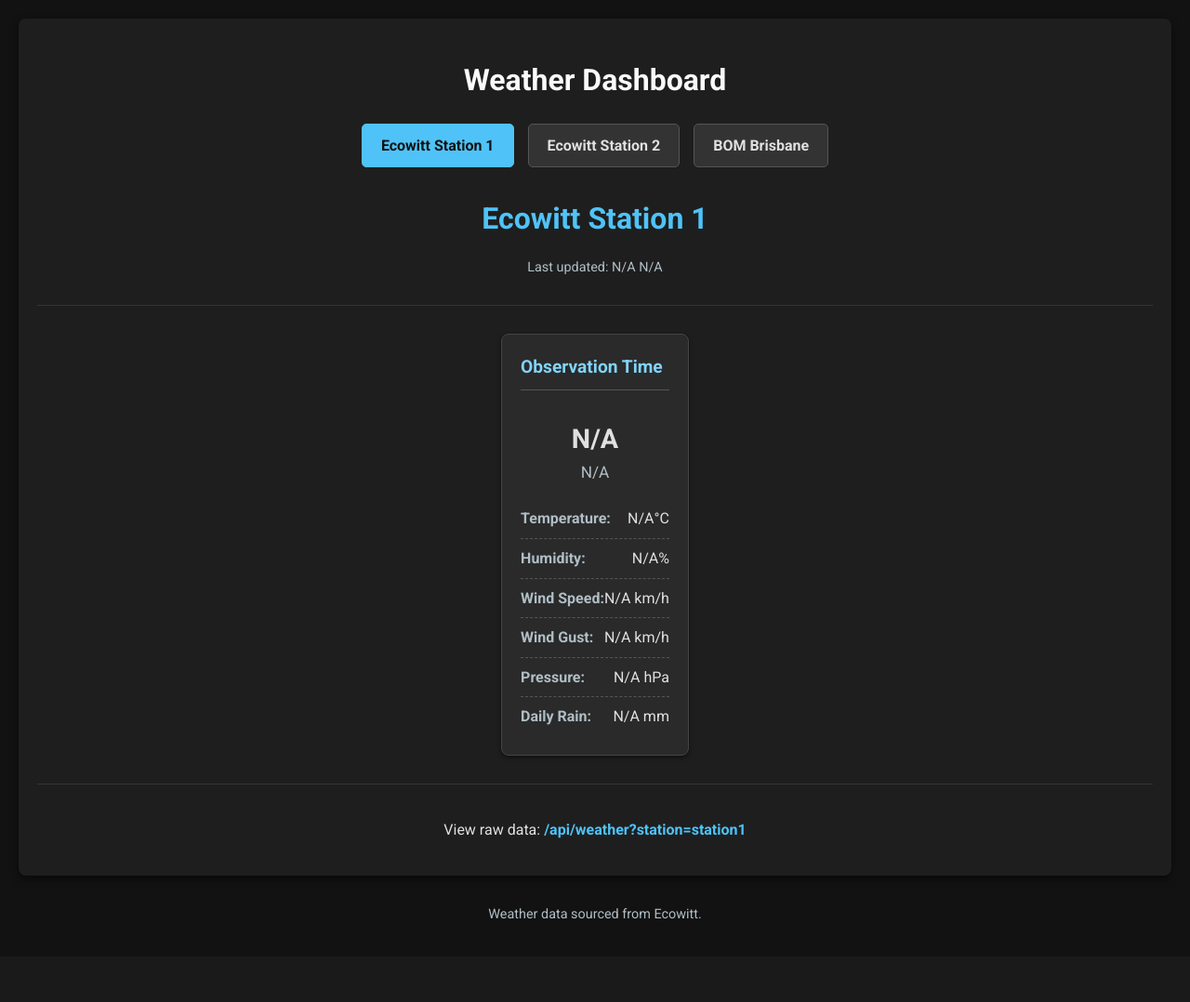
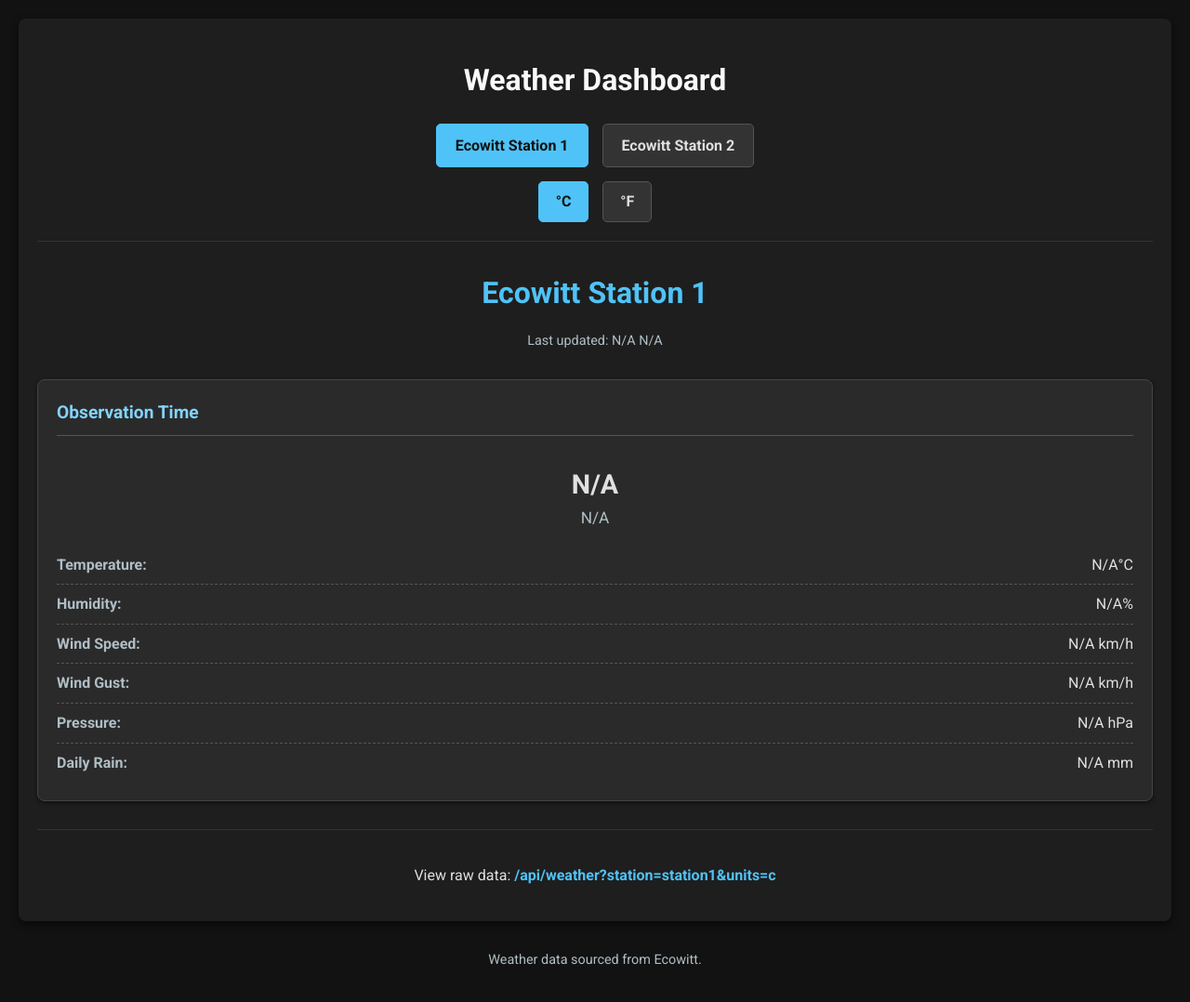
Before and after one commit to ParadoxIsCoding/IA3-Digital-Solutions, a Flask app: page / in a window 1280 px wide. Shown: the whole page at 93% size. Before the commit the page ends 988 px from the top, so only its background shows below. Run offline with Flask 3, Linux system fonts and the light colour scheme; data that the repository does not hold is empty.

Commit message:
added button to change between F and C, broken API

```diff
--- a/weather_app/app.py
+++ b/weather_app/app.py
@@ -19,21 +19,25 @@
     'station2': {
         'name': 'Ecowitt Station 2',
         'api_url': 'https://api.ecowitt.net/api/v3/device/real_time?application_key=2A514E07593482820CACAAB8FD0C73B2&api_key=17a5de25-fa25-4a18-9c86-78e93184c44c&mac=D8:BC:38:AA:EF:E1&call_back=all'
-    },
-    'bom': {
-        'name': 'BOM Brisbane',
-        'api_url': 'https://reg.bom.gov.au/fwo/IDQ60901/IDQ60901.94575.json'
     }
 }
 
 # --- Data Fetching and Processing ---
+
+def convert_temperature(temp_c, target_unit):
+    """Converts temperature from Celsius to Fahrenheit if requested."""
+    if temp_c is None or not isinstance(temp_c, (int, float)):
+        return None  # Return None if input is invalid
+    if target_unit.lower() == 'f':
+        # Formula: F = C * 9/5 + 32
+        return round((temp_c * 9 / 5) + 32, 1)
+    return temp_c  # Return Celsius by default
 
 def format_ecowitt_time(utc_timestamp):
     """Formats a UTC timestamp from the Ecowitt API to a local time dictionary."""
     if not utc_timestamp or not isinstance(utc_timestamp, int):
         return {'date': 'N/A', 'time': 'N/A', 'original': utc_timestamp}
     try:
-        # Convert from seconds to a datetime object
         dt_object = datetime.fromtimestamp(utc_timestamp)
         return {
             'date': dt_object.strftime('%d/%m/%Y'),
@@ -43,27 +47,26 @@
     except Exception:
         return {'date': 'N/A', 'time': 'N/A', 'original': utc_timestamp, 'malformed': True}
 
-
-def fetch_ecowitt_data(api_url, station_name):
+def fetch_ecowitt_data(api_url, station_name, units='c'):
     """Fetches and processes weather data from the Ecowitt API."""
     try:
         response = requests.get(api_url, timeout=10)
         response.raise_for_status()
         data = response.json().get('data', {})
 
-        # Extract the weather data dictionary
         weather_data = data.get('outdoor', {})
-
-        # The 'last_update' timestamp is in the main data object
         last_update_timestamp = data.get('time')
         formatted_time_obj = format_ecowitt_time(last_update_timestamp)
 
+        # Get original temperature in Celsius
+        temp_c = weather_data.get('temperature', {}).get('value')
+
         processed_observation = {
             'local_time_obj': formatted_time_obj,
-            'air_temp': weather_data.get('temperature', {}).get('value'),
-            'apparent_temp': 'N/A', # Ecowitt doesn't provide this directly
+            'air_temp': convert_temperature(temp_c, units),
+            'apparent_temp': 'N/A',
             'humidity': weather_data.get('humidity', {}).get('value'),
-            'wind_dir': 'N/A', # Not in this part of the API response
+            'wind_dir': 'N/A',
             'wind_spd_kmh': data.get('wind', {}).get('wind_speed', {}).get('value'),
             'gust_kmh': data.get('wind', {}).get('wind_gust', {}).get('value'),
             'pressure_hpa': data.get('pressure', {}).get('absolute', {}).get('value'),
@@ -73,7 +76,7 @@
         return {
             'station_name': station_name,
             'last_updated_product': f"Last updated: {formatted_time_obj['date']} {formatted_time_obj['time']}",
-            'observations': [processed_observation] # Return as a list to match template structure
+            'observations': [processed_observation]
         }, None
 
     except requests.exceptions.RequestException as e:
@@ -81,45 +84,40 @@
     except (json.JSONDecodeError, KeyError) as e:
         return None, f"Error processing Ecowitt data response: {e}"
 
-
 @app.route('/')
 def home():
-    station_id = request.args.get('station', 'station1') # Default to station1
+    station_id = request.args.get('station', 'station1')
+    units = request.args.get('units', 'c')  # Get units, default to 'c'
     station_info = STATIONS.get(station_id)
 
     if not station_info:
         return render_template('index.html', error=f"Station '{station_id}' not found.")
 
-    if 'ecowitt' in station_info['name'].lower():
-        weather_info, error_message = fetch_ecowitt_data(station_info['api_url'], station_info['name'])
-    else:
-        # Placeholder for your BOM fetching logic if you want to keep it
-        weather_info, error_message = None, "BOM data fetching is not implemented in this version."
+    weather_info, error_message = fetch_ecowitt_data(station_info['api_url'], station_info['name'], units)
 
     if error_message:
-        return render_template('index.html', error=error_message, current_station=station_id, stations=STATIONS)
+        return render_template('index.html', error=error_message, current_station=station_id, stations=STATIONS, current_units=units)
 
-    return render_template('index.html', weather=weather_info, current_station=station_id, stations=STATIONS)
-
+    return render_template('index.html', weather=weather_info, current_station=station_id, stations=STATIONS, current_units=units)
 
 @app.route('/api/weather')
 def api_weather():
     station_id = request.args.get('station', 'station1')
+    units = request.args.get('units', 'c')
     station_info = STATIONS.get(station_id)
 
     if not station_info:
         return jsonify({'error': f"Station '{station_id}' not found."}), 404
 
-    if 'ecowitt' in station_info['name'].lower():
-        weather_info, error_message = fetch_ecowitt_data(station_info['api_url'], station_info['name'])
-    else:
-        weather_info, error_message = None, "BOM data fetching not implemented."
+    weather_info, error_message = fetch_ecowitt_data(station_info['api_url'], station_info['name'], units)
 
     if error_message:
         return jsonify({'error': error_message}), 500
     if not weather_info:
         return jsonify({'error': 'No weather data available'}), 404
 
+    # Add the current unit to the API response
+    weather_info['units'] = units.upper()
     return jsonify(weather_info)
 
 if __name__ == '__main__':
--- a/weather_app/static/style.css
+++ b/weather_app/static/style.css
@@ -1,41 +1,4 @@
-/* Add these new styles to your existing style.css */
-
-.header {
-    text-align: center;
-    margin-bottom: 30px;
-}
-
-.station-switcher {
-    display: flex;
-    justify-content: center;
-    gap: 15px;
-    margin-top: 20px;
-}
-
-.station-button {
-    display: inline-block;
-    padding: 10px 20px;
-    background-color: #333;
-    color: #e0e0e0;
-    border: 1px solid #555;
-    border-radius: 5px;
-    text-decoration: none;
-    font-weight: bold;
-    transition: background-color 0.3s, color 0.3s;
-}
-
-.station-button:hover {
-    background-color: #4fc3f7;
-    color: #121212;
-}
-
-.station-button.active {
-    background-color: #4fc3f7;
-    color: #121212;
-    border-color: #4fc3f7;
-}
-
-/* Your existing styles below... */
+/* General Body and Container Styles */
 body {
     font-family: 'Roboto', sans-serif;
     margin: 0;
@@ -54,17 +17,64 @@
     box-shadow: 0 4px 8px rgba(0, 0, 0, 0.5);
 }
 
-h1 {
+/* Header, Title, and Switchers */
+.header {
     text-align: center;
-    color: #fafafa;
-    margin-bottom: 10px;
+    margin-bottom: 30px;
+    border-bottom: 1px solid #333;
+    padding-bottom: 20px;
 }
 
+h1 {
+    color: #fafafa;
+    margin-bottom: 20px;
+}
+
+.station-switcher, .unit-switcher {
+    display: flex;
+    justify-content: center;
+    gap: 15px;
+    flex-wrap: wrap; /* Allows buttons to wrap on smaller screens */
+}
+
+.unit-switcher {
+    margin-top: 15px;
+}
+
+/* --- Button Styles --- */
+.station-button, .unit-button {
+    display: inline-block;
+    padding: 10px 20px;
+    background-color: #333;
+    color: #e0e0e0;
+    border: 1px solid #555;
+    border-radius: 5px;
+    text-decoration: none;
+    font-weight: bold;
+    transition: background-color 0.3s, color 0.3s, border-color 0.3s;
+}
+
+.unit-button {
+    padding: 8px 18px; /* Make unit buttons slightly smaller */
+    font-size: 1em;
+}
+
+.station-button:hover, .unit-button:hover {
+    background-color: #4fc3f7;
+    border-color: #4fc3f7;
+    color: #121212;
+}
+
+.station-button.active, .unit-button.active {
+    background-color: #4fc3f7;
+    color: #121212;
+    border-color: #4fc3f7;
+}
+
+/* Location and Observation Styles */
 .location-header {
     text-align: center;
     margin-bottom: 30px;
-    padding-bottom: 15px;
-    border-bottom: 1px solid #333;
 }
 
 .location-header h2 {
@@ -80,10 +90,9 @@
 
 .observations-grid {
     display: grid;
-    grid-template-columns: repeat(auto-fit, minmax(300px, 1fr));
+    grid-template-columns: repeat(auto-fit, minmax(320px, 1fr));
     gap: 20px;
     margin-bottom: 30px;
-    justify-content: center; /* Center the card if it's the only one */
 }
 
 .observation-card {
@@ -93,8 +102,6 @@
     padding: 20px;
     box-shadow: 0 2px 4px rgba(0, 0, 0, 0.5);
     transition: transform 0.2s ease-in-out;
-    max-width: 400px; /* Max width for a single card */
-    margin: 0 auto; /* Center the card in the grid column */
 }
 
 .observation-card:hover {
@@ -118,6 +125,7 @@
     margin-bottom: 15px;
     text-align: center;
 }
+
 .time-highlight .date-small {
     font-size: 0.6em;
     font-weight: normal;
@@ -125,13 +133,13 @@
     display: block;
 }
 
-
 .weather-details .detail-item {
     display: flex;
     justify-content: space-between;
     padding: 8px 0;
     border-bottom: 1px dashed #555;
 }
+
 .weather-details .detail-item:last-child {
     border-bottom: none;
 }
@@ -145,6 +153,7 @@
     color: #e0e0e0;
 }
 
+/* Error Message and Footer */
 .error-message {
     background-color: #442525;
     color: #ef9a9a;
@@ -166,12 +175,13 @@
     border-top: 1px solid #333;
 }
 
-.api-link a {
+.api-link a, footer a {
     color: #4fc3f7;
     text-decoration: none;
     font-weight: bold;
 }
-.api-link a:hover {
+
+.api-link a:hover, footer a:hover {
     text-decoration: underline;
 }
 
@@ -181,10 +191,3 @@
     font-size: 0.9em;
     color: #b0bec5;
 }
-footer a {
-    color: #4fc3f7;
-    text-decoration: none;
-}
-footer a:hover {
-    text-decoration: underline;
-}
--- a/weather_app/templates/index.html
+++ b/weather_app/templates/index.html
@@ -13,10 +13,14 @@
             <h1>Weather Dashboard</h1>
             <div class="station-switcher">
                 {% for id, station in stations.items() %}
-                    <a href="?station={{ id }}" class="station-button {{ 'active' if id == current_station else '' }}">
+                    <a href="?station={{ id }}&units={{ current_units }}" class="station-button {{ 'active' if id == current_station else '' }}">
                         {{ station.name }}
                     </a>
                 {% endfor %}
+            </div>
+            <div class="unit-switcher">
+                <a href="?station={{ current_station }}&units=c" class="unit-button {{ 'active' if current_units == 'c' else '' }}">°C</a>
+                <a href="?station={{ current_station }}&units=f" class="unit-button {{ 'active' if current_units == 'f' else '' }}">°F</a>
             </div>
         </div>
 
@@ -31,13 +35,6 @@
                 <p class="last-updated">{{ weather.last_updated_product }}</p>
             </div>
 
-            <!-- Since Ecowitt real-time API gives one observation, a chart is not practical.
-                 This section is commented out but can be adapted for historical data later.
-            <div class="chart-container">
-                <canvas id="tempChart"></canvas>
-            </div>
-            -->
-
             <div class="observations-grid">
                 {% for obs in weather.observations %}
                 <div class="observation-card">
@@ -47,7 +44,7 @@
                     <div class="weather-details">
                         <div class="detail-item">
                             <span class="label">Temperature:</span>
-                            <span class="value">{{ obs.air_temp if obs.air_temp is not none else 'N/A' }}°C</span>
+                            <span class="value">{{ obs.air_temp if obs.air_temp is not none else 'N/A' }}°{{ 'F' if current_units == 'f' else 'C' }}</span>
                         </div>
                         <div class="detail-item">
                             <span class="label">Humidity:</span>
@@ -78,13 +75,11 @@
         {% endif %}
 
         <div class="api-link">
-            <p>View raw data: <a href="{{ url_for('api_weather', station=current_station) }}" target="_blank">/api/weather?station={{ current_station }}</a></p>
+            <p>View raw data: <a href="{{ url_for('api_weather', station=current_station, units=current_units) }}" target="_blank">/api/weather?station={{ current_station }}&units={{ current_units }}</a></p>
         </div>
     </div>
     <footer>
         <p>Weather data sourced from Ecowitt.</p>
     </footer>
-    <script src="https://cdn.jsdelivr.net/npm/chart.js"></script>
-    <!-- Chart.js script is kept for future use but not active for single-point data -->
 </body>
 </html>
```
